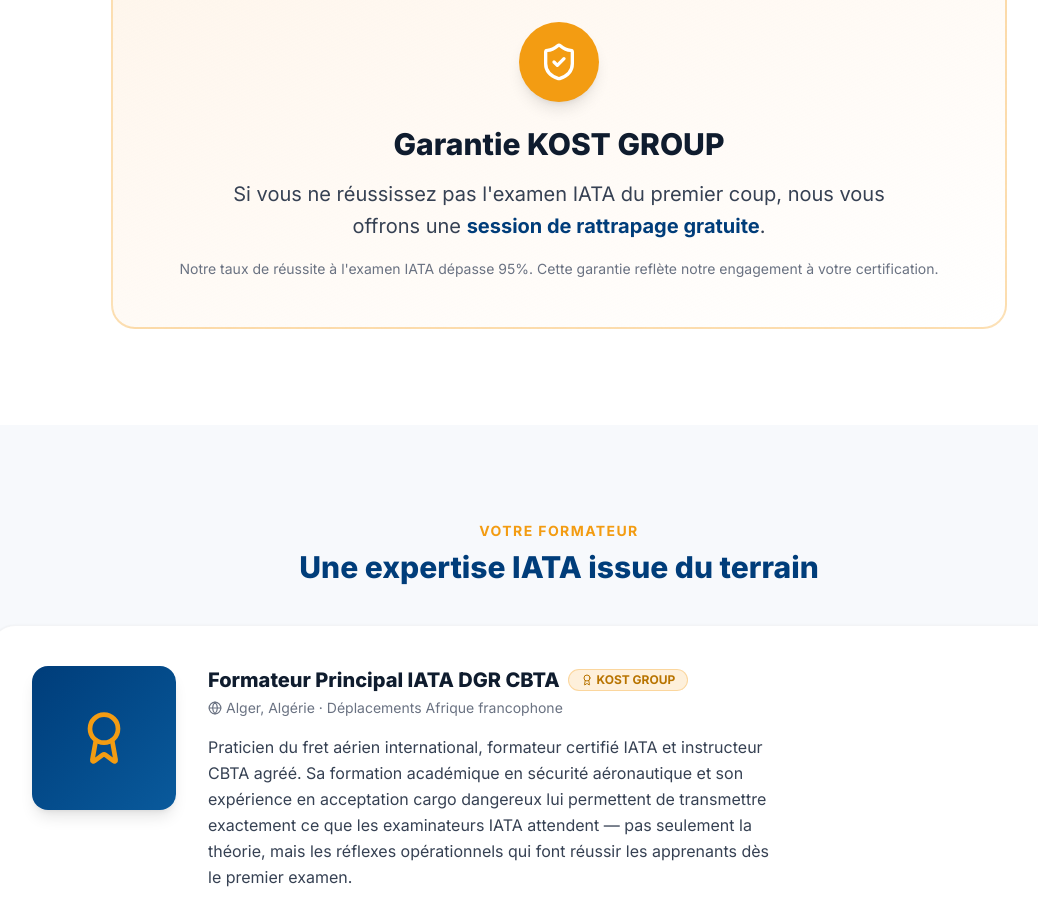
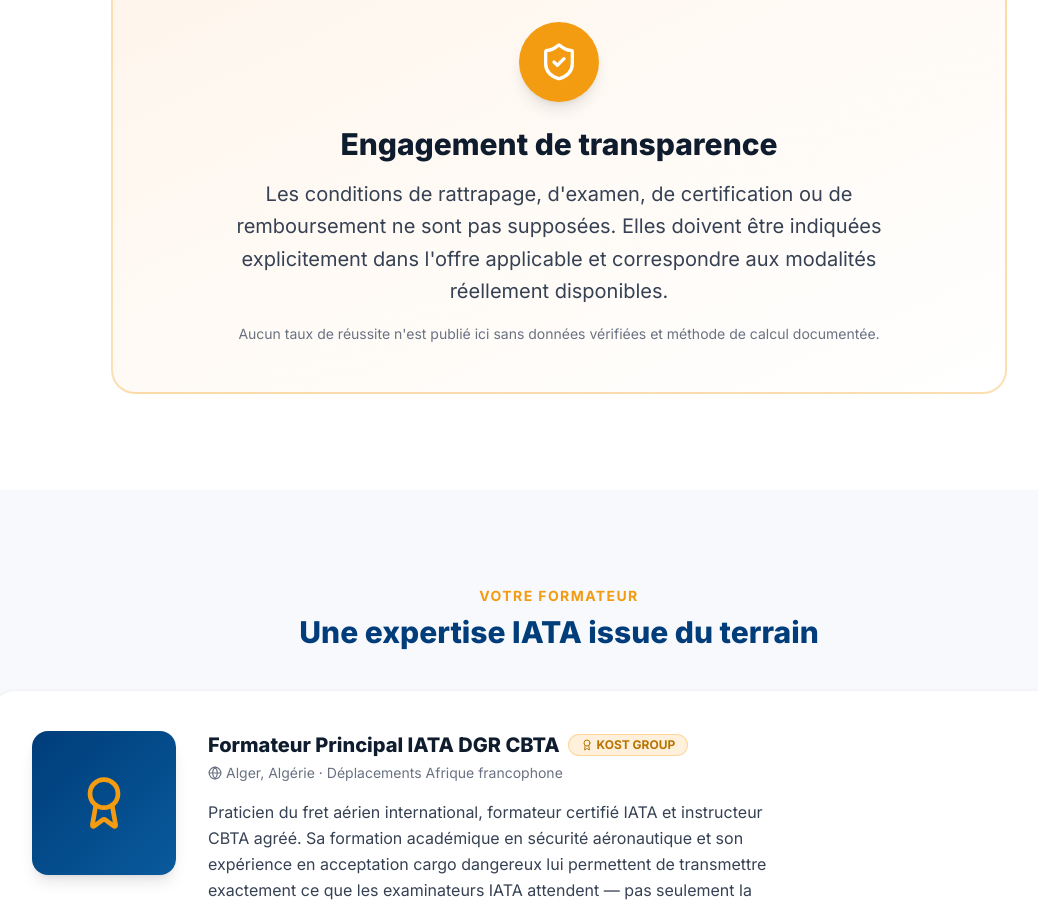
Before and after one commit to relaxsaadi/cbta, a Next.js app: page / in a window 1280 px wide. Shown: the part 5140-6047 px from the top of the page, without its empty margins (81-1119 px from the left). Built offline with nearby package versions, Linux system fonts and the light colour scheme; no server answers.

Commit message:
fix(public-dgr): prevent unsupported chatbot and pass-rate claims

```diff
--- a/components/Guarantee.tsx
+++ b/components/Guarantee.tsx
@@ -9,13 +9,13 @@ export default function Guarantee() {
             <ShieldCheck className="h-10 w-10" aria-hidden />
           </div>
           <h2 className="text-2xl md:text-3xl font-extrabold text-[#0f1c2e] mb-4">
-            Garantie KOST GROUP
+            Engagement de transparence
           </h2>
           <p className="text-lg md:text-xl text-gray-700 leading-relaxed max-w-2xl mx-auto">
-            Si vous ne réussissez pas l'examen IATA du premier coup, nous vous offrons une <strong className="text-[#003D7A]">session de rattrapage gratuite</strong>.
+            Les conditions de rattrapage, d'examen, de certification ou de remboursement ne sont pas supposées. Elles doivent être indiquées explicitement dans l'offre applicable et correspondre aux modalités réellement disponibles.
           </p>
           <p className="text-sm text-gray-500 mt-4">
-            Notre taux de réussite à l'examen IATA dépasse 95%. Cette garantie reflète notre engagement à votre certification.
+            Aucun taux de réussite n'est publié ici sans données vérifiées et méthode de calcul documentée.
           </p>
         </div>
       </div>
```
